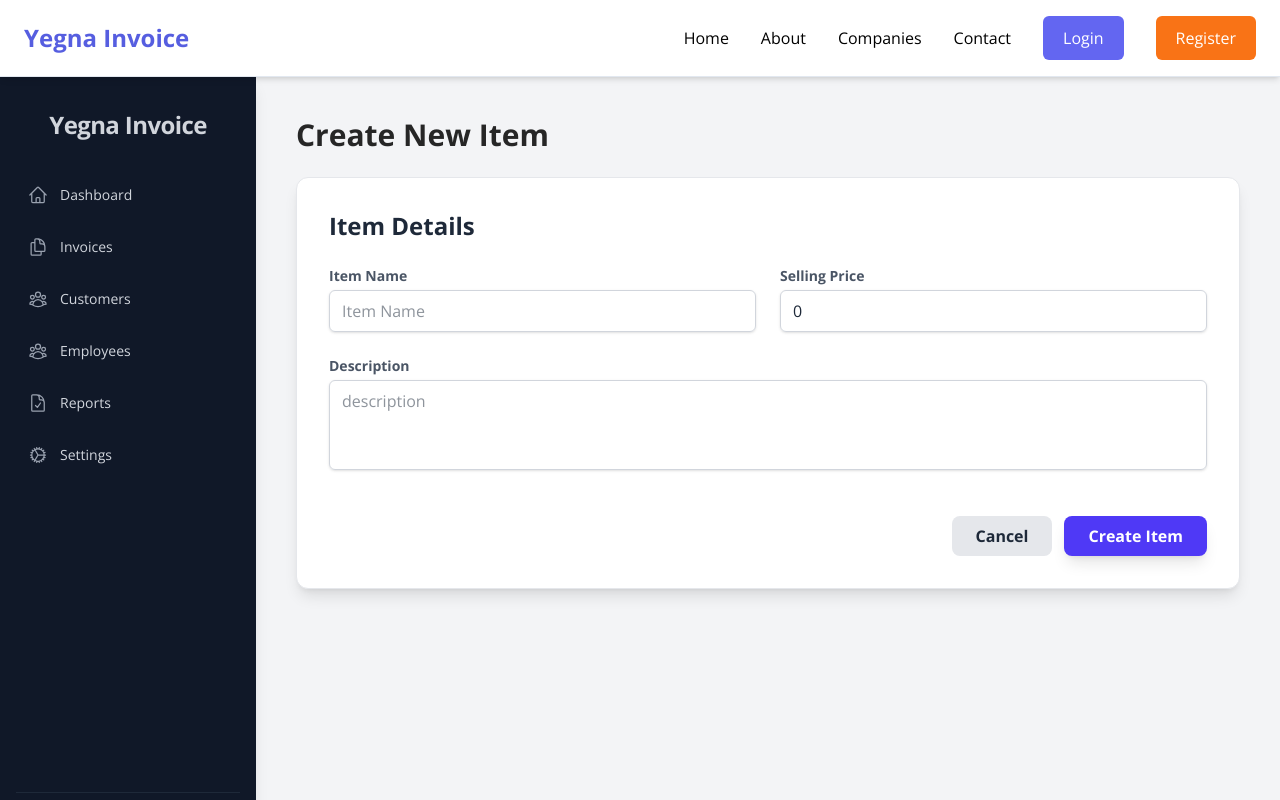
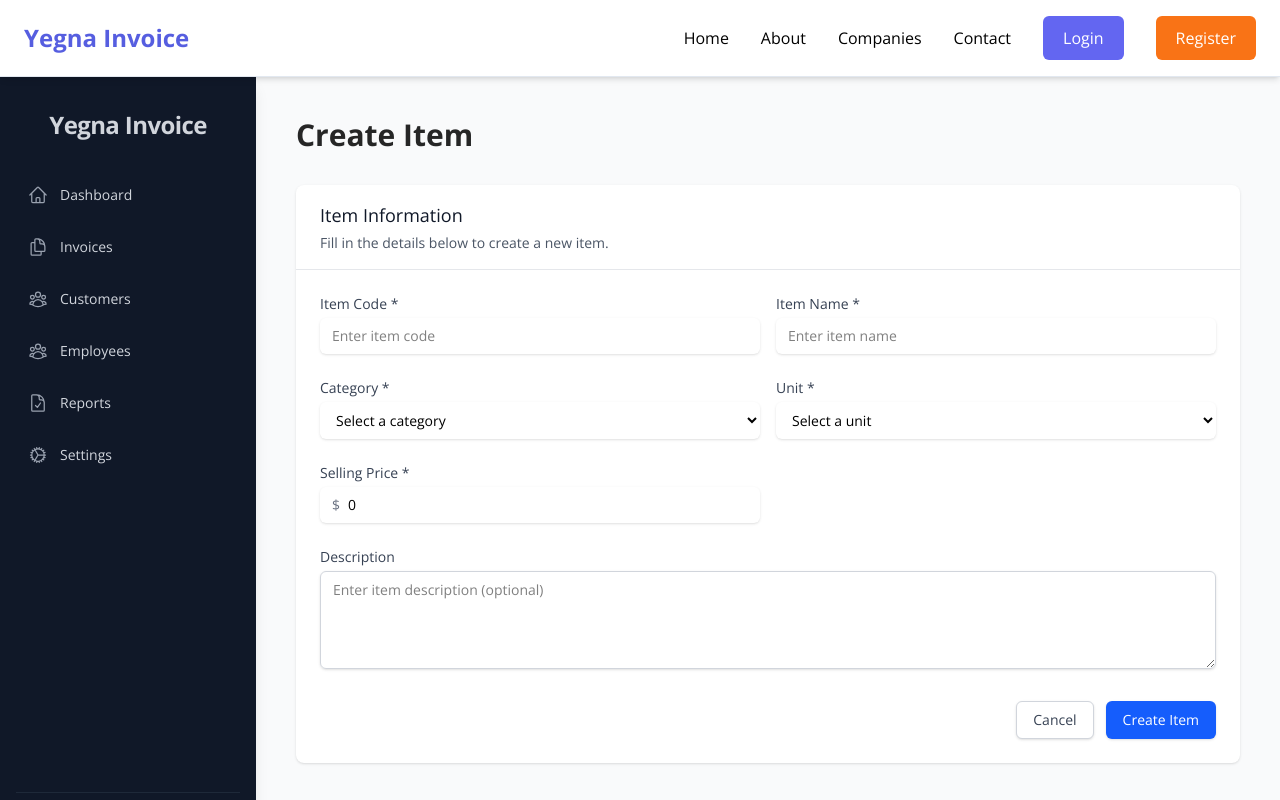
Before and after one commit to bisre1921/billing-invoice-system-frontend, a Next.js app: page /dashboard/items/create in a window 1280 px wide. Shown: the top 800 px of the page. Built offline with nearby package versions, Linux system fonts and the light colour scheme.

Commit message:
update the items creation page to work with the new item entity

```diff
--- a/app/dashboard/items/create/page.tsx
+++ b/app/dashboard/items/create/page.tsx
@@ -8,23 +8,42 @@ import Link from 'next/link';
 import { addItem, getAllCustomers } from '@/app/api/axiosInstance';
 import { useRouter } from 'next/navigation';
 
+const ITEM_CATEGORIES = [
+  'Electronics',
+  'Clothing',
+  'Home & Kitchen',
+  'Beauty & Personal Care',
+  'Sports & Outdoors',
+  'Toys & Games',
+  'Books',
+  'Automotive',
+  'Health & Wellness',
+  'Grocery'
+] as const;
+
+const ITEM_UNITS = [
+  'pcs',
+  'kg',
+  'm',
+  'liters',
+  'boxes'
+] as const;
 
 interface ItemFormData {
   name: string;
-//   unit: string;
+  code: string;
+  category: string;
+  unit: string;
   selling_price: number;
   description?: string;
 }
 
-
-
-const CreateItemPage = () => {
+function CreateItemForm() {
   const [companyId, setCompanyId] = useState('');
   const [loading, setLoading] = useState(true);
   const [error, setError] = useState('');
 
   const router = useRouter();
-
   const {
     register,
     handleSubmit,
@@ -34,7 +53,9 @@ const CreateItemPage = () => {
   } = useForm<ItemFormData>({
     defaultValues: {
         name: '',
-        // unit: '',
+        code: '',
+        category: '',
+        unit: '',
         selling_price: 0,
         description: '',
     },
@@ -50,18 +71,19 @@ const CreateItemPage = () => {
     setCompanyId(localStorageCompany.id);
   }, []);
 
-
   const onSubmit = async (data: ItemFormData) => {
-    console.log('Selling Price Type:', typeof data.selling_price);
+    console.log('Form Data:', data);
     try {
-        const sellingPriceNumber = parseFloat(data.selling_price as any); // Explicitly convert to number
+        const sellingPriceNumber = parseFloat(data.selling_price as any);
         if (isNaN(sellingPriceNumber)) {
             alert('Please enter a valid number for the selling price.');
             return;
         }
         const payload = {
             name: data.name,
-            // unit: data.unit,
+            code: data.code,
+            category: data.category,
+            unit: data.unit,
             selling_price: sellingPriceNumber,
             description: data.description,
             company_id: companyId,
@@ -84,73 +106,171 @@ const CreateItemPage = () => {
   };
 
 //   if (loading) return <div className="p-6 text-lg">Loading customers...</div>;
-  if (error) return <div className="p-6 text-red-500 text-lg">Error: {error}</div>;
-
-  return (
-    <div className="bg-gray-100 min-h-screen flex">
+  if (error) return <div className="p-6 text-red-500 text-lg">Error: {error}</div>;  return (
+    <div className="bg-gray-50 min-h-screen flex">
       <NavigationSidebar />
       <div className="flex-1 p-6 md:p-10">
-        <PageHeader title="Create New Item" />
-
-        <form onSubmit={handleSubmit(onSubmit)} className="bg-white rounded-xl shadow-lg p-8 space-y-6 border border-gray-200">
-          <h2 className="text-2xl font-bold text-gray-800 mb-6">Item Details</h2>
-
-          <div className="grid md:grid-cols-2 gap-6">
+        <PageHeader title="Create Item" />
+        <div className="mt-8">
+          <div className="bg-white shadow rounded-lg">
+            <div className="px-6 py-4 border-b border-gray-200">
+              <h3 className="text-lg font-medium text-gray-900">Item Information</h3>
+              <p className="mt-1 text-sm text-gray-600">
+                Fill in the details below to create a new item.
+              </p>
+            </div>
+            <form onSubmit={handleSubmit(onSubmit)} className="px-6 py-6">
+              <div className="grid grid-cols-1 gap-y-6 gap-x-4 sm:grid-cols-2">
+                {/* Code Field */}
                 <div>
-              <label className="text-sm font-semibold text-gray-600 mb-1 block">Item Name</label>
+                  <label htmlFor="code" className="block text-sm font-medium text-gray-700">
+                    Item Code *
+                  </label>
+                  <div className="mt-1">
                     <input
+                      id="code"
                       type="text"
-                {...register('name', { required: true })}
-                placeholder="Item Name"
-                className="input-style"
+                      {...register('code', { required: 'Item code is required' })}
+                      className="shadow-sm focus:ring-blue-500 focus:border-blue-500 block w-full sm:text-sm border-gray-300 rounded-md px-3 py-2"
+                      placeholder="Enter item code"
                     />
                   </div>
+                  {errors.code && (
+                    <p className="mt-2 text-sm text-red-600">{errors.code.message}</p>
+                  )}
+                </div>
 
-            {/* <div>
-              <label className="text-sm font-semibold text-gray-600 mb-1 block">Unit</label>
+                {/* Name Field */}
+                <div>
+                  <label htmlFor="name" className="block text-sm font-medium text-gray-700">
+                    Item Name *
+                  </label>
+                  <div className="mt-1">
                     <input
+                      id="name"
                       type="text"
-                {...register('unit', { required: true })}
-                placeholder="Unit"
-                className="input-style"
-              />
-            </div> */}
-
-            <div>
-              <label className="text-sm font-semibold text-gray-600 mb-1 block">Selling Price</label>
-              <input
-                type="number"
-                // step="0.01"
-                {...register('selling_price', { required: true })}
-                placeholder="Selling Price"
-                className="input-style"
+                      {...register('name', { required: 'Item name is required' })}
+                      className="shadow-sm focus:ring-blue-500 focus:border-blue-500 block w-full sm:text-sm border-gray-300 rounded-md px-3 py-2"
+                      placeholder="Enter item name"
                     />
                   </div>
+                  {errors.name && (
+                    <p className="mt-2 text-sm text-red-600">{errors.name.message}</p>
+                  )}
+                </div>
 
-            <div className="md:col-span-2">
-              <label className="text-sm font-semibold text-gray-600 mb-1 block">Description</label>
-              <textarea {...register('description')} rows={3} className="input-style resize-none" placeholder="description" />
+                {/* Category Field */}
+                <div>
+                  <label htmlFor="category" className="block text-sm font-medium text-gray-700">
+                    Category *
+                  </label>
+                  <div className="mt-1">
+                    <select
+                      id="category"
+                      {...register('category', { required: 'Category is required' })}
+                      className="shadow-sm focus:ring-blue-500 focus:border-blue-500 block w-full sm:text-sm border-gray-300 rounded-md px-3 py-2"
+                    >
+                      <option value="">Select a category</option>
+                      {ITEM_CATEGORIES.map((category) => (
+                        <option key={category} value={category}>{category}</option>
+                      ))}
+                    </select>
+                  </div>
+                  {errors.category && (
+                    <p className="mt-2 text-sm text-red-600">{errors.category.message}</p>
+                  )}
+                </div>
+
+                {/* Unit Field */}
+                <div>
+                  <label htmlFor="unit" className="block text-sm font-medium text-gray-700">
+                    Unit *
+                  </label>
+                  <div className="mt-1">
+                    <select
+                      id="unit"
+                      {...register('unit', { required: 'Unit is required' })}
+                      className="shadow-sm focus:ring-blue-500 focus:border-blue-500 block w-full sm:text-sm border-gray-300 rounded-md px-3 py-2"
+                    >
+                      <option value="">Select a unit</option>
+                      {ITEM_UNITS.map((unit) => (
+                        <option key={unit} value={unit}>
+                          {unit}
+                        </option>
+                      ))}
+                    </select>
+                  </div>
+                  {errors.unit && (
+                    <p className="mt-2 text-sm text-red-600">{errors.unit.message}</p>
+                  )}
+                </div>
+
+                {/* Selling Price Field */}
+                <div className="sm:col-span-1">
+                  <label htmlFor="selling_price" className="block text-sm font-medium text-gray-700">
+                    Selling Price *
+                  </label>
+                  <div className="mt-1 relative rounded-md shadow-sm">
+                    <div className="absolute inset-y-0 left-0 pl-3 flex items-center pointer-events-none">
+                      <span className="text-gray-500 sm:text-sm">$</span>
+                    </div>
+                    <input
+                      id="selling_price"
+                      type="number"
+                      step="0.01"
+                      {...register('selling_price', {
+                        required: 'Selling price is required',
+                        min: { value: 0, message: 'Price must be positive' }
+                      })}
+                      className="focus:ring-blue-500 focus:border-blue-500 block w-full pl-7 pr-3 sm:text-sm border-gray-300 rounded-md py-2"
+                      placeholder="0.00"
+                    />
+                  </div>
+                  {errors.selling_price && (
+                    <p className="mt-2 text-sm text-red-600">{errors.selling_price.message}</p>
+                  )}
                 </div>
               </div>
 
-          <div className="flex justify-end space-x-3 mt-10">
+              {/* Description Field */}
+              <div className="mt-6">
+                <label htmlFor="description" className="block text-sm font-medium text-gray-700">
+                  Description
+                </label>
+                <div className="mt-1">
+                  <textarea
+                    id="description"
+                    {...register('description')}
+                    rows={4}
+                    className="shadow-sm focus:ring-blue-500 focus:border-blue-500 block w-full sm:text-sm border border-gray-300 rounded-md px-3 py-2"
+                    placeholder="Enter item description (optional)"
+                  />
+                </div>
+              </div>
+
+              {/* Form Actions */}
+              <div className="pt-8">
+                <div className="flex justify-end space-x-3">
                   <Link
-              href="/dashboard"
-              className="bg-gray-200 hover:bg-gray-300 text-gray-800 font-semibold py-2 px-6 rounded-lg transition"
+                    href="/dashboard/items"
+                    className="bg-white py-2 px-4 border border-gray-300 rounded-md shadow-sm text-sm font-medium text-gray-700 hover:bg-gray-50 focus:outline-none focus:ring-2 focus:ring-offset-2 focus:ring-blue-500"
                   >
                     Cancel
                   </Link>
                   <button
                     type="submit"
-              className="bg-indigo-600 hover:bg-indigo-700 text-white font-bold py-2 px-6 rounded-lg shadow-lg transition"
+                    className="inline-flex justify-center py-2 px-4 border border-transparent shadow-sm text-sm font-medium rounded-md text-white bg-blue-600 hover:bg-blue-700 focus:outline-none focus:ring-2 focus:ring-offset-2 focus:ring-blue-500"
                   >
                     Create Item
                   </button>
                 </div>
+              </div>
             </form>
           </div>
         </div>
+      </div>
+    </div>
   );
-};
+}
 
-export default CreateItemPage;
+export default CreateItemForm;
```
Lines whose indentation alone changed are shown as unchanged.
